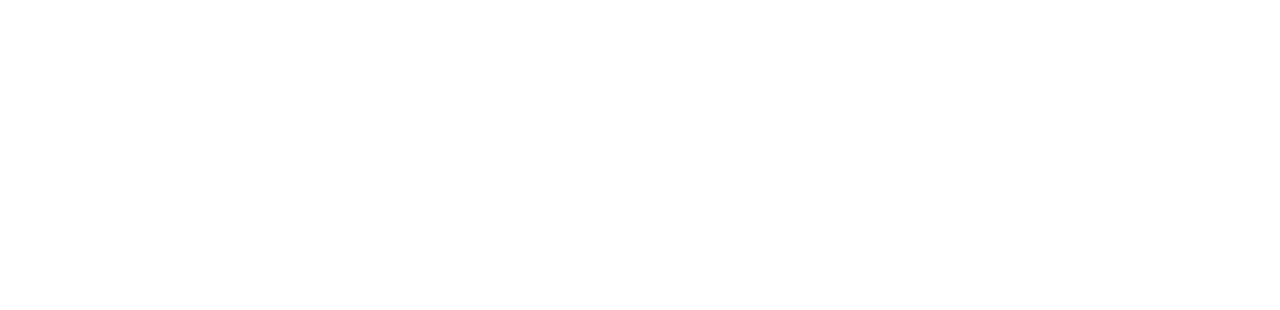
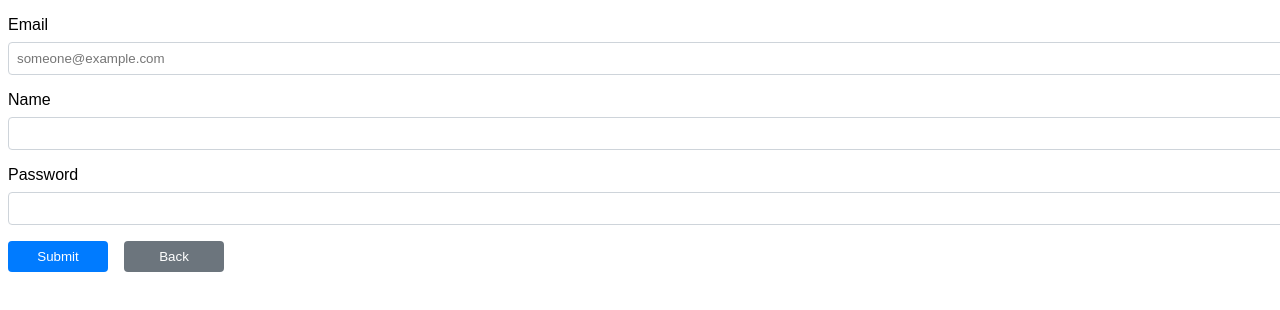
Before and after one commit to MengsyueAmaoTsai/Templates, a Nuxt app in the folder src/web/Nuxt/: page /users/new in a window 1280 px wide. Shown: the top 310 px of the page. Built offline with nearby package versions, Linux system fonts and the light colour scheme.

Commit message:
/users/new ui

```diff
--- a/src/web/Nuxt/package.json
+++ b/src/web/Nuxt/package.json
@@ -17,5 +17,8 @@
     "vue": "latest",
     "vue-router": "latest"
   },
-  "packageManager": "pnpm@9.14.4+sha512.c8180b3fbe4e4bca02c94234717896b5529740a6cbadf19fa78254270403ea2f27d4e1d46a08a0f56c89b63dc8ebfd3ee53326da720273794e6200fcf0d184ab"
+  "packageManager": "pnpm@9.14.4+sha512.c8180b3fbe4e4bca02c94234717896b5529740a6cbadf19fa78254270403ea2f27d4e1d46a08a0f56c89b63dc8ebfd3ee53326da720273794e6200fcf0d184ab",
+  "devDependencies": {
+    "sass": "^1.82.0"
+  }
 }
--- a/src/web/Nuxt/src/pages/users/index.vue
+++ b/src/web/Nuxt/src/pages/users/index.vue
@@ -1,109 +1 @@
-<template>
-  <div style="display: flex">
-    <button @click="newUser">New user</button>
-    <button>Delete</button>
-    <button>Refresh</button>
-  </div>
-
-  <div>
-    <input type="search" placeholder="Search" />
-  </div>
-
-  <div>
-    <p>{{ users.length }} user{{ users.length > 1 ? "s" : "" }} found</p>
-  </div>
-
-  <table>
-    <thead>
-      <tr>
-        <th>
-          <input
-            type="checkbox"
-            :checked="allSelected"
-            @change="toggleSelectAll"
-          />
-        </th>
-        <th @click="sortByField('id')">Id</th>
-        <th @click="sortByField('email')">Email</th>
-        <th @click="sortByField('name')">Name</th>
-        <th @click="sortByField('createdTime')">Created time</th>
-      </tr>
-    </thead>
-
-    <tbody>
-      <tr v-if="users.length === 0">
-        <td>No results.</td>
-      </tr>
-
-      <tr v-for="user in users" :key="user.id">
-        <td>
-          <input type="checkbox" />
-        </td>
-        <td>{{ user.id }}</td>
-        <td>{{ user.email }}</td>
-        <td>{{ user.name }}</td>
-        <td>{{ user.createdTime.toLocaleString() }}</td>
-      </tr>
-    </tbody>
-  </table>
-</template>
-
-<script lang="ts" setup>
-const users = ref([
-  {
-    id: "UID0000001",
-    email: "mengsyue.tsai@outlook.com",
-    name: "Meng Syue Tsai",
-    createdTime: new Date(),
-  },
-  {
-    id: "UID0000002",
-    email: "mengsyue.tsai@gmail.com",
-    name: "Meng Syue Tsai",
-    createdTime: new Date(),
-  },
-  {
-    id: "UID0000003",
-    email: "someone@example.com",
-    name: "Some one",
-    createdTime: new Date(),
-  },
-]);
-
-const newUser = () => {
-  navigateTo("/users/new");
-};
-
-// Checkbox
-
-// Sorting
-const sortBy = ref("id");
-const orderBy = ref("asc");
-
-const sortByField = (fieldName: string) => {
-  if (sortBy.value === fieldName) {
-    orderBy.value = orderBy.value === "asc" ? "desc" : "asc";
-  } else {
-    sortBy.value = fieldName;
-    orderBy.value = "asc";
-  }
-
-  users.value.sort((a, b) => {
-    let aValue = a[fieldName];
-    let bValue = b[fieldName];
-
-    if (fieldName === "createdTime") {
-      aValue = new Date(a[fieldName]);
-      bValue = new Date(b[fieldName]);
-    }
-
-    if (aValue < bValue) {
-      return orderBy.value === "asc" ? -1 : 1;
-    } else if (aValue > bValue) {
-      return orderBy.value === "asc" ? 1 : -1;
-    } else {
-      return 0;
-    }
-  });
-};
-</script>
+<template></template>
--- a/src/web/Nuxt/src/pages/users/new.vue
+++ b/src/web/Nuxt/src/pages/users/new.vue
@@ -1 +1,89 @@
-<template></template>
+<template>
+  <div>
+    <form @submit.prevent="submit">
+      <div class="form-group">
+        <label>Email</label>
+        <input
+          type="email"
+          v-model="newUser.email"
+          placeholder="someone@example.com"
+        />
+      </div>
+
+      <div class="form-group">
+        <label>Name</label>
+        <input type="text" v-model="newUser.name" />
+      </div>
+
+      <div class="form-group">
+        <label>Password</label>
+        <input type="password" v-model="newUser.password" />
+      </div>
+
+      <div class="form-group">
+        <button type="submit" class="primary-button">Submit</button>
+        <button type="button" class="secondary-button" @click="back">
+          Back
+        </button>
+      </div>
+    </form>
+  </div>
+</template>
+
+<script setup lang="ts">
+const newUser = ref({
+  email: "",
+  name: "",
+  password: "",
+});
+
+const submit = () => {
+  // Show new user data
+  alert(JSON.stringify(newUser.value));
+  navigateTo("/users");
+};
+
+const back = () => {
+  navigateTo("/users");
+};
+</script>
+<style scoped lang="scss">
+.form-group {
+  margin-bottom: 1rem;
+  margin-top: 1rem;
+}
+
+.form-group label {
+  font-family: Arial, sans-serif;
+  font-size: 1rem;
+  font-weight: 500;
+  display: block;
+  margin-bottom: 0.5rem;
+}
+
+.form-group input {
+  width: 100%;
+  padding: 0.5rem;
+  border-radius: 0.25rem;
+  border: 1px solid #ced4da;
+}
+
+.form-group button {
+  margin-right: 1rem;
+  min-width: 100px;
+  padding: 0.5rem 1rem;
+  cursor: pointer;
+  border-radius: 0.25rem;
+  border: none;
+}
+
+.primary-button {
+  background-color: #007bff;
+  color: white;
+}
+
+.secondary-button {
+  background-color: #6c757d;
+  color: white;
+}
+</style>
```
Also changed, not shown: 1 other file (tests, documents, lock files or other folders).
